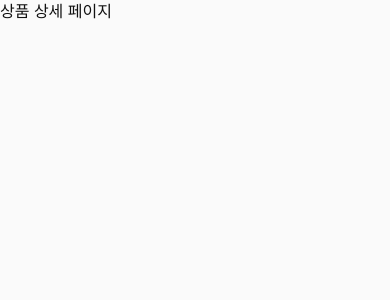
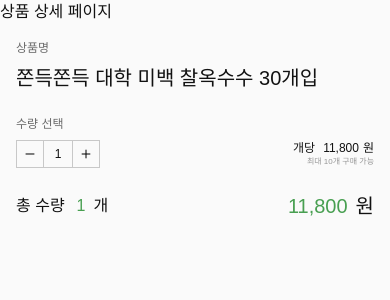
Before and after one commit to jaehyun0620/Final-05-oguogu, a Next.js app: page /product/1/1/1 in a window 390 px wide. Shown: the top 300 px of the page. Built offline with nearby package versions, Linux system fonts and the light colour scheme; a web font is replaced by a local one.

Commit message:
✨ feat: 일반 상품 모바일 옵션 선택 UI 완성 - Props 를 통한 동적 기능 구현 Ref #68

```diff
--- a/src/app/(exploring)/product/[type]/[category]/[_id]/page.tsx
+++ b/src/app/(exploring)/product/[type]/[category]/[_id]/page.tsx
@@ -1,3 +1,10 @@
+import BuyBoxOption from '@/components/elements/BuyBoxForMobile/BuyBoxOption';
+
 export default function ProductDetail() {
-  return <h1>상품 상세 페이지</h1>;
+  return (
+    <div>
+      <h1>상품 상세 페이지</h1>
+      <BuyBoxOption name="쫀득쫀득 대학 미백 찰옥수수 30개입" price={11800} maxQuantity={10} />
+    </div>
+  );
 }
--- /dev/null
+++ b/src/components/elements/BuyBoxForMobile/BuyBoxOption.tsx
@@ -0,0 +1,98 @@
+'use client';
+
+import { BuyBoxOptionType } from '@/components/elements/BuyBoxForMobile/BuyBoxOption.type';
+import { useEffect, useState } from 'react';
+
+export default function BuyBoxOption({ name, price, maxQuantity }: BuyBoxOptionType) {
+  const [count, setCount] = useState(1);
+  const [totalPrice, setTotalPrice] = useState(price);
+
+  const minusCount = () => {
+    if (count > 1) {
+      setCount(count - 1);
+    }
+  };
+
+  const addCount = () => {
+    if (count < maxQuantity) {
+      setCount(count + 1);
+    }
+  };
+
+  useEffect(() => {
+    setTotalPrice(price * count);
+  }, [price, count]);
+
+  return (
+    <div className="text-base flex flex-col gap-6 p-4 rounded-se-xl rounded-ss-xl">
+      {/* 상품명 */}
+      <div className="flex flex-col gap-2">
+        <span className="text-xs text-oguogu-gray-4">상품명</span>
+        <h3 className="text-xl max-w-full whitespace-nowrap overflow-hidden text-ellipsis">{name}</h3>
+      </div>
+
+      {/* 수량 선택 */}
+      <div className="flex flex-col gap-2">
+        <span className="text-xs text-oguogu-gray-4">수량 선택</span>
+        <div className="flex justify-between">
+          {/* 버튼 영역 */}
+          <div className="flex gap-0 text-xs">
+            <button
+              type="button"
+              className="w-7 h-7 border border-oguogu-gray-2 flex justify-center items-center cursor-pointer"
+              onClick={minusCount}
+            >
+              <svg width="10" height="2" viewBox="0 0 10 2" fill="none" xmlns="http://www.w3.org/2000/svg">
+                <path d="M1 0.996094H9" stroke="black" stroke-linecap="round" />
+              </svg>
+            </button>
+            <p className="w-7 h-7 border-t border-b border-oguogu-gray-2 text-center content-center">1</p>
+            <button
+              type="button"
+              className="w-7 h-7 border border-oguogu-gray-2 flex justify-center items-center cursor-pointer"
+              onClick={addCount}
+            >
+              <svg width="10" height="10" viewBox="0 0 10 10" fill="none" xmlns="http://www.w3.org/2000/svg">
+                <path
+                  d="M5.00391 0.5C5.28005 0.5 5.50391 0.723858 5.50391 1V4.49609H9C9.27614 4.49609 9.5 4.71995 9.5 4.99609C9.5 5.27224 9.27614 5.49609 9 5.49609H5.50391V9C5.50391 9.27614 5.28005 9.5 5.00391 9.5C4.72776 9.5 4.50391 9.27614 4.50391 9V5.49609H1C0.723858 5.49609 0.5 5.27224 0.5 4.99609C0.5 4.71995 0.723858 4.49609 1 4.49609H4.50391V1C4.50391 0.723858 4.72776 0.5 5.00391 0.5Z"
+                  fill="black"
+                />
+              </svg>
+            </button>
+          </div>
+
+          {/* 개당 금액 및 최대 구매 가능 수량 */}
+          <div className="flex flex-col items-end">
+            <div className="flex gap-2 text-xs">
+              <span>개당</span>
+              <div className="flex gap-1">
+                <span>{price.toLocaleString()}</span>
+                <span>원</span>
+              </div>
+            </div>
+            <div className="text-[8px] text-oguogu-gray-3">
+              <span>최대&nbsp;</span>
+              <span>{maxQuantity}</span>
+              <span>개 구매 가능</span>
+            </div>
+          </div>
+        </div>
+      </div>
+
+      {/* 총 수량 및 최종 금액 */}
+      <div className="flex justify-between items-center">
+        <div className="flex gap-3">
+          <span>총 수량</span>
+          <div className="flex gap-2">
+            <span className="text-oguogu-main">{count}</span>
+            <span>개</span>
+          </div>
+        </div>
+        <div className="text-xl flex gap-2">
+          <span className="text-oguogu-main">{totalPrice.toLocaleString()}</span>
+          <span>원</span>
+        </div>
+      </div>
+    </div>
+  );
+}
--- /dev/null
+++ b/src/components/elements/BuyBoxForMobile/BuyBoxOption.type.tsx
@@ -0,0 +1,5 @@
+export interface BuyBoxOptionType {
+  name: string;
+  price: number;
+  maxQuantity: number;
+}
```
